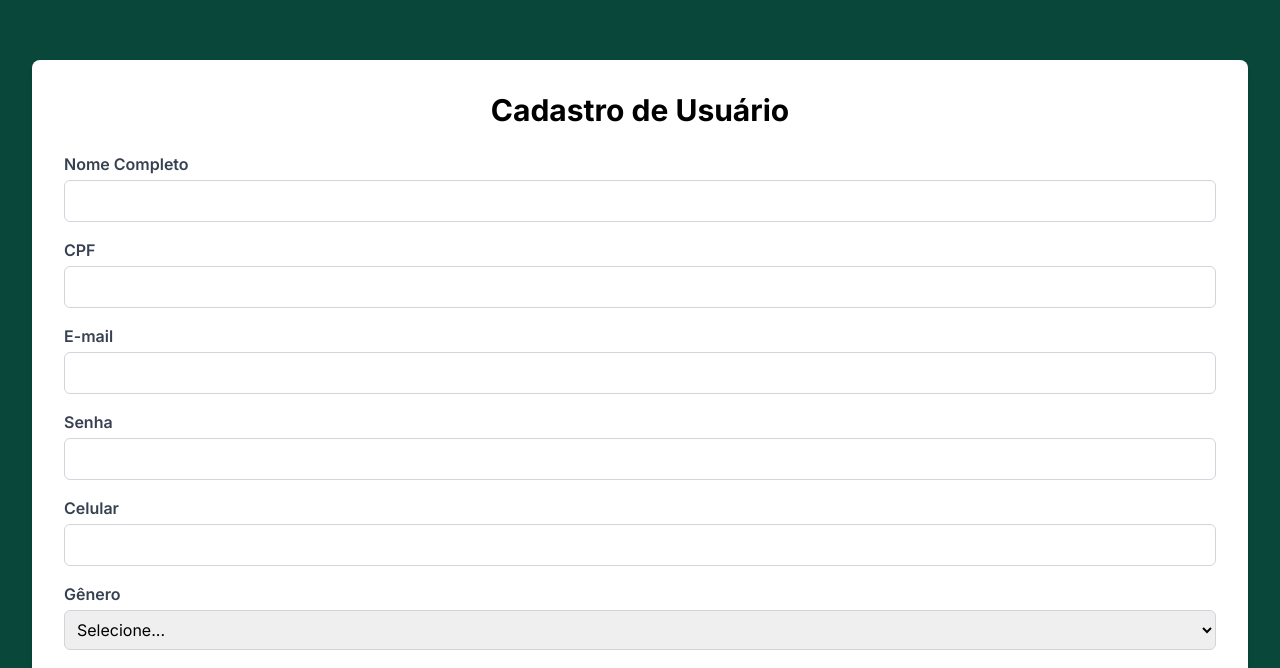
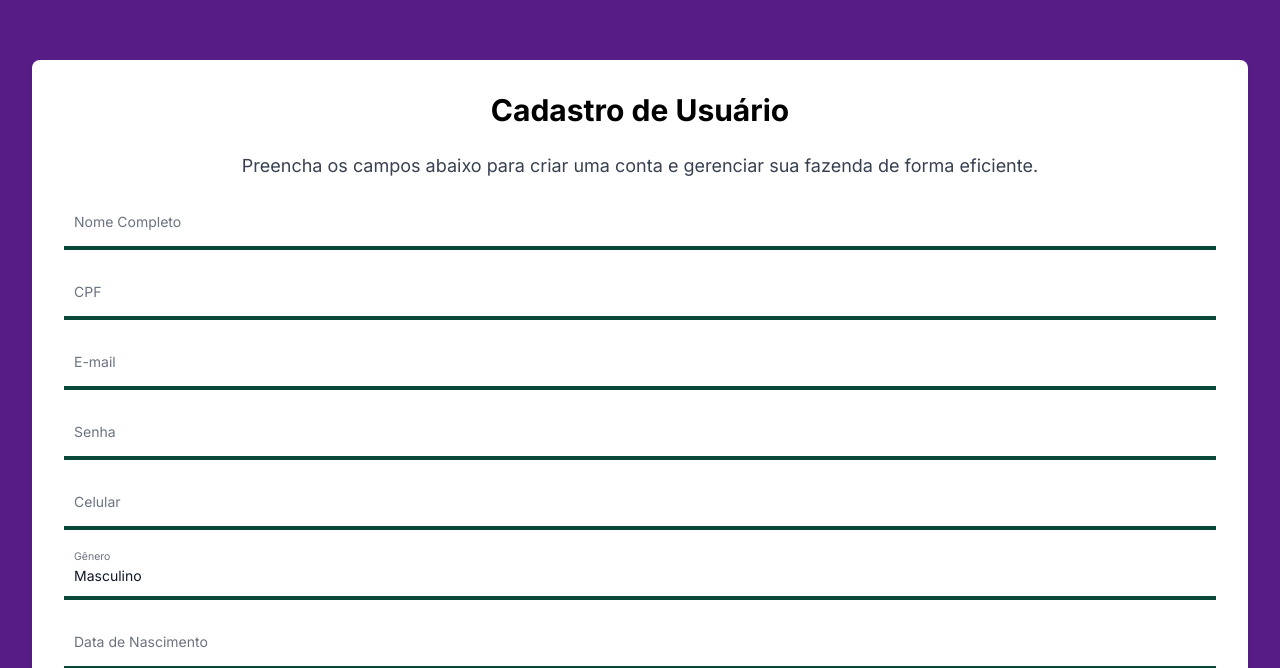
Before and after one commit to DeJunior007/agrontime, a Next.js app: page /registro in a window 1280 px wide. Shown: the part 132-800 px from the top of the page. Built offline with nearby package versions, Linux system fonts and the light colour scheme.

Commit message:
fix: ajustes e estilização para registro de usuario

```diff
--- /dev/null
+++ b/app/registro/forms.json
@@ -0,0 +1,59 @@
+[
+    {
+      "id": "nomeCompleto",
+      "label": "Nome Completo",
+      "type": "text",
+      "name": "nomeCompleto",
+      "validation": "required"
+    },
+    {
+      "id": "documentoFiscal",
+      "label": "CPF",
+      "type": "text",
+      "name": "documentoFiscal",
+      "validation": "required",
+      "mask": "999.999.999.99"
+    },
+    {
+      "id": "email",
+      "label": "E-mail",
+      "type": "email",
+      "name": "email",
+      "validation": "email"
+    },
+    {
+      "id": "senha",
+      "label": "Senha",
+      "type": "password",
+      "name": "senha",
+      "validation": "password"
+    },
+    {
+      "id": "celular",
+      "label": "Celular",
+      "type": "text",
+      "name": "celular",
+      "validation": "required",
+      "mask": "(99) 99999-9999"
+    },
+    {
+      "id": "genero",
+      "label": "Gênero",
+      "type": "select",
+      "name": "genero",
+      "validation": "required",
+      "options": [
+        { "value": "M", "label": "Masculino" },
+        { "value": "F", "label": "Feminino" },
+        { "value": "O", "label": "Não Binário" }
+      ]
+    },
+    {
+      "id": "dataNascimento",
+      "label": "Data de Nascimento",
+      "type": "text",
+      "name": "dataNascimento",
+      "validation": "required",
+      "mask": "99/99/9999"
+    }
+  ]
--- a/app/registro/page.js
+++ b/app/registro/page.js
@@ -1,29 +1,12 @@
 "use client";
+
 import React, { useState } from "react";
-import { z } from "zod";
 import Swal from "sweetalert2";
-import InputMask from "react-input-mask";
 import { criarUsuario } from "../api/usuariosAPI";
 import Link from "next/link";
-
-// Validação de schema com zod
-const usuarioSchema = z.object({
-  nomeCompleto: z.string().min(1, "Nome Completo é obrigatório"),
-  documentoFiscal: z.string().min(1, "CPF é obrigatório"),
-  email: z.string().email("E-mail inválido").min(1, "E-mail é obrigatório"),
-  senha: z
-    .string()
-    .min(8, "Senha deve ter no mínimo 8 caracteres")
-    .regex(
-      /^(?=.*[a-z])(?=.*[A-Z])(?=.*\d)(?=.*[@$!%*#?&^_+|~=`{}\[\]:";'<>?,.\/\\-])[A-Za-z\d@$!%*#?&^_+|~=`{}\[\]:";'<>?,.\/\\-]{8,}$/,
-      "Senha deve conter letras maiúsculas e minúsculas, números e caracteres especiais"
-    ),
-  celular: z.string().min(1, "Celular é obrigatório"),
-  genero: z.enum(["masculino", "feminino", "nao_binario"], {
-    required_error: "Gênero é obrigatório",
-  }),
-  dataNascimento: z.string().min(1, "Data de Nascimento é obrigatória"),
-});
+import Input from "../components/Input.js";
+import inputFields from "./forms.json";
+import { validateEmail, validatePassword, validateRequiredField } from '../utils/validate';
 
 const ManterUsuario = () => {
   const [usuario, setUsuario] = useState({
@@ -32,40 +15,94 @@ const ManterUsuario = () => {
     email: "",
     senha: "",
     celular: "",
-    genero: "",
+    genero: "M", // Gênero masculino como padrão
     dataNascimento: "",
   });
 
+  const [errors, setErrors] = useState({});
+
   const handleChange = (e) => {
-    setUsuario({
-      ...usuario,
-      [e.target.name]: e.target.value,
-    });
+    const { name, value } = e.target;
+
+    setUsuario((prev) => ({
+      ...prev,
+      [name]: value,
+    }));
+
+    setErrors((prev) => ({
+      ...prev,
+      [name]: "",
+    }));
+  };
+
+  const validateUsuario = () => {
+    const errors = {};
+
+    if (!validateRequiredField(usuario.nomeCompleto)) {
+      errors.nomeCompleto = "Nome Completo é obrigatório";
+    }
+    if (!validateRequiredField(usuario.documentoFiscal)) {
+      errors.documentoFiscal = "CPF é obrigatório";
+    }
+    if (!validateEmail(usuario.email)) {
+      errors.email = "E-mail inválido";
+    }
+    if (!validatePassword(usuario.senha)) {
+      errors.senha = "Senha deve ter no mínimo 8 caracteres";
+    }
+    if (!validateRequiredField(usuario.celular)) {
+      errors.celular = "Celular é obrigatório";
+    }
+    if (!validateRequiredField(usuario.genero)) {
+      errors.genero = "Gênero é obrigatório";
+    }
+    if (!validateRequiredField(usuario.dataNascimento)) {
+      errors.dataNascimento = "Data de Nascimento é obrigatória";
+    }
+
+    return errors;
+  };
+
+  const handleBlur = (name) => {
+    const validationErrors = validateUsuario();
+    setErrors((prev) => ({
+      ...prev,
+      [name]: validationErrors[name] || "",
+    }));
   };
 
   const handleSubmit = async (e) => {
     e.preventDefault();
 
-    const result = usuarioSchema.safeParse(usuario);
+    const validationErrors = validateUsuario();
 
-    if (!result.success) {
-      const errorMessages = result.error.errors
-        .map((err) => err.message)
-        .join("\n");
-      Swal.fire("Erro de validação", errorMessages, "error");
+    if (Object.keys(validationErrors).length > 0) {
+      setErrors(validationErrors);
+      Swal.fire("Erro de validação", Object.values(validationErrors).join("\n"), "error");
       return;
     }
 
     try {
       await criarUsuario(usuario);
-      Swal.fire("Sucesso", "Usuário cadastrado com sucesso!", "success");
+      Swal.fire({
+        title: "Sucesso",
+        text: "Usuário cadastrado com sucesso!",
+        icon: "success",
+        showCancelButton: false,
+        confirmButtonColor: "#084739",
+        confirmButtonText: "Ir para Login",
+      }).then((result) => {
+        if (result.isConfirmed) {
+          window.location.href = "/";
+        }
+      });
       setUsuario({
         nomeCompleto: "",
         documentoFiscal: "",
         email: "",
         senha: "",
         celular: "",
-        genero: "",
+        genero: "M", // Resetando gênero para masculino
         dataNascimento: "",
       });
     } catch (error) {
@@ -74,97 +111,32 @@ const ManterUsuario = () => {
   };
 
   return (
-    <section className="flex flex-col items-center min-h-screen p-8">
+    <section className="flex flex-col items-center min-h-screen bg-purple-900 p-8">
       <div className="container mt-40 p-8 bg-white rounded-lg shadow-md">
         <h1 className="text-3xl font-bold text-center mb-6">
           Cadastro de Usuário
         </h1>
+        <p className="text-lg text-gray-700 text-center mb-4">
+          Preencha os campos abaixo para criar uma conta e gerenciar sua fazenda de forma eficiente.
+        </p>
         <form onSubmit={handleSubmit} className="space-y-4">
-          <div className="form-group">
-            <label className="block text-gray-700 font-semibold">
-              Nome Completo
-            </label>
-            <input
-              type="text"
-              name="nomeCompleto"
-              value={usuario.nomeCompleto}
-              onChange={handleChange}
-              className="mt-1 p-2 border border-gray-300 rounded-md w-full focus:outline-none focus:ring-2 focus:ring-[#084739] focus:border-transparent"
-              required
-            />
-          </div>
-          <div className="form-group">
-            <label className="block text-gray-700 font-semibold">CPF</label>
-            <InputMask
-              mask="999.999.999-99"
-              name="documentoFiscal"
-              value={usuario.documentoFiscal}
-              onChange={handleChange}
-              className="mt-1 p-2 border border-gray-300 rounded-md w-full focus:outline-none focus:ring-2 focus:ring-[#084739] focus:border-transparent"
-              required
-            />
-          </div>
-          <div className="form-group">
-            <label className="block text-gray-700 font-semibold">E-mail</label>
-            <input
-              type="email"
-              name="email"
-              value={usuario.email}
-              onChange={handleChange}
-              className="mt-1 p-2 border border-gray-300 rounded-md w-full focus:outline-none focus:ring-2 focus:ring-[#084739] focus:border-transparent"
-              required
-            />
-          </div>
-          <div className="form-group">
-            <label className="block text-gray-700 font-semibold">Senha</label>
-            <input
-              type="password"
-              name="senha"
-              value={usuario.senha}
-              onChange={handleChange}
-              className="mt-1 p-2 border border-gray-300 rounded-md w-full focus:outline-none focus:ring-2 focus:ring-[#084739] focus:border-transparent"
-              required
-            />
-          </div>
-          <div className="form-group">
-            <label className="block text-gray-700 font-semibold">Celular</label>
-            <InputMask
-              mask="(99) 99999-9999"
-              name="celular"
-              value={usuario.celular}
-              onChange={handleChange}
-              className="mt-1 p-2 border border-gray-300 rounded-md w-full focus:outline-none focus:ring-2 focus:ring-[#084739] focus:border-transparent"
-              required
-            />
-          </div>
-          <div className="form-group">
-            <label className="block text-gray-700 font-semibold">Gênero</label>
-            <select
-              name="genero"
-              value={usuario.genero}
-              onChange={handleChange}
-              className="mt-1 p-2 border border-gray-300 rounded-md w-full focus:outline-none focus:ring-2 focus:ring-[#084739] focus:border-transparent"
-              required
-            >
-              <option value="">Selecione...</option>
-              <option value="masculino">Masculino</option>
-              <option value="feminino">Feminino</option>
-              <option value="nao_binario">Não Binário</option>
-            </select>
-          </div>
-          <div className="form-group">
-            <label className="block text-gray-700 font-semibold">
-              Data de Nascimento
-            </label>
-            <input
-              type="date"
-              name="dataNascimento"
-              value={usuario.dataNascimento}
-              onChange={handleChange}
-              className="mt-1 p-2 border border-gray-300 rounded-md w-full focus:outline-none focus:ring-2 focus:ring-[#084739] focus:border-transparent"
-              required
-            />
-          </div>
+          {inputFields.map((field, index) => (
+            <div key={index} className="form-group">
+              <Input
+                id={field.id}
+                type={field.type}
+                name={field.name}
+                label={field.label}
+                value={usuario[field.name]}
+                onChange={handleChange}
+                onBlur={() => handleBlur(field.name)}
+                error={errors[field.name] ? true : false}
+                options={field.options}
+                mask={field.mask}
+              />
+              {errors[field.name] && <p className="text-red-500 text-sm">{errors[field.name]}</p>}
+            </div>
+          ))}
           <button
             type="submit"
             className="w-full py-2 mt-4 bg-[#084739] text-white font-semibold rounded-md hover:bg-[#053f33] transition duration-200"
--- /dev/null
+++ b/app/registro/zod.js
@@ -0,0 +1,13 @@
+import { z } from "zod";
+
+const userSchema = z.object({
+  nomeCompleto: z.string().min(1, "Nome Completo é obrigatório"),
+  documentoFiscal: z.string().min(1, "CPF é obrigatório"),
+  email: z.string().email("E-mail inválido"),
+  senha: z.string().min(8, "Senha deve ter no mínimo 8 caracteres"),
+  celular: z.string().min(1, "Celular é obrigatório"),
+  genero: z.string().min(1, "Gênero é obrigatório"),
+  dataNascimento: z.string().min(1, "Data de Nascimento é obrigatória"),
+});
+
+export { userSchema };
```
